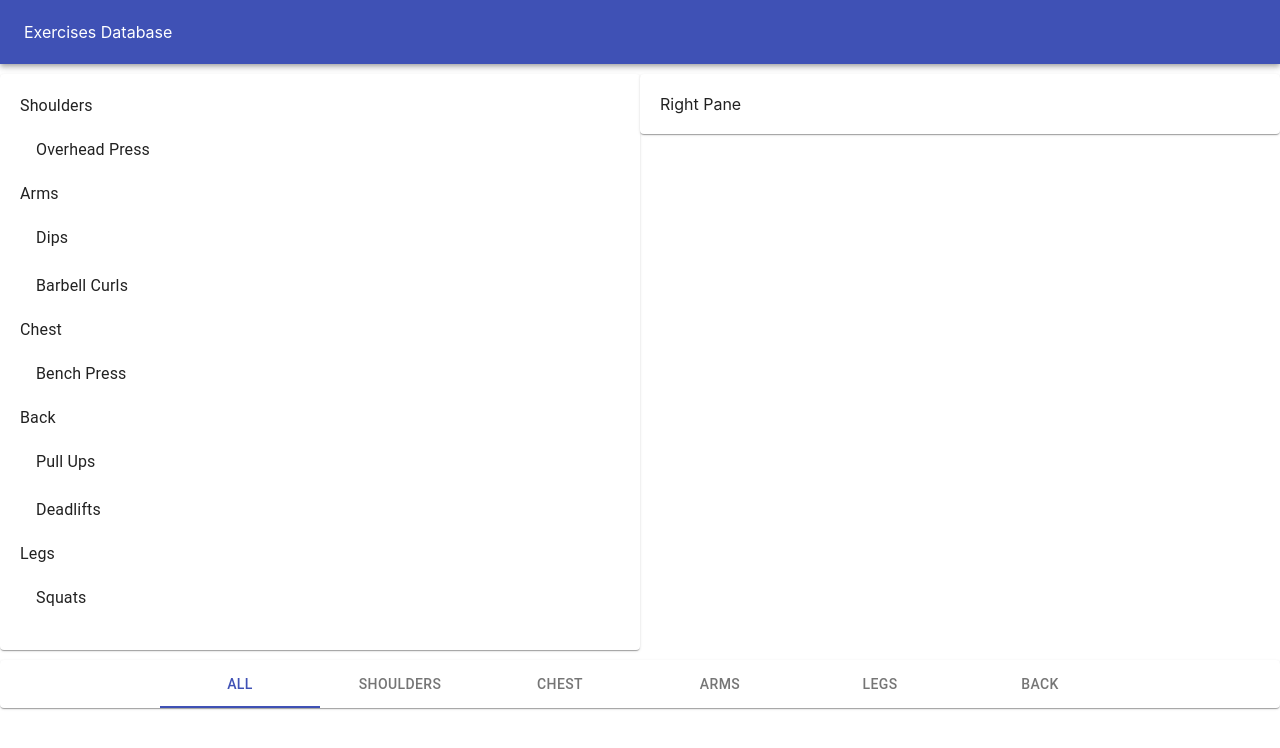
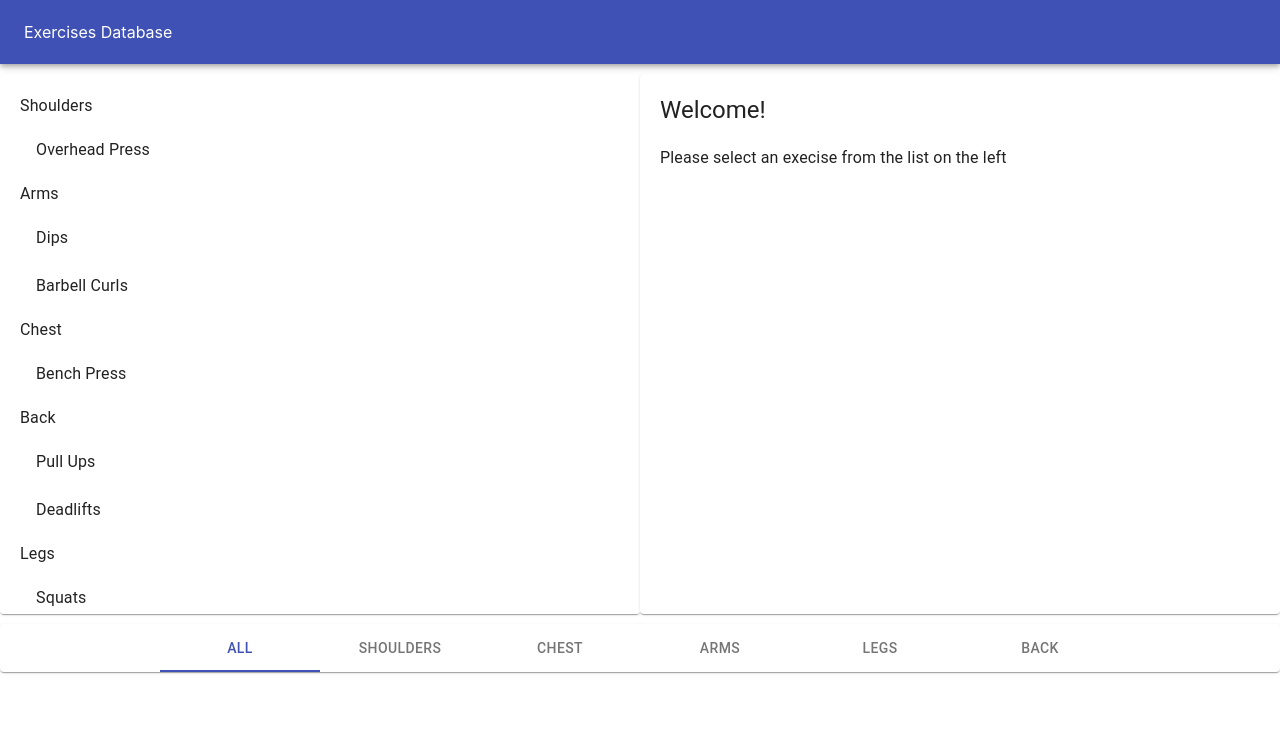
Before and after one commit to psx95/exercises-app-material-ui, a React (Create React App) app: page / in a window 1280 px wide. Shown: the top 748 px of the page. Built offline with nearby package versions, Linux system fonts and the light colour scheme.

Commit message:
feat(right-pane): completes the right pane and equalises height for both panes

```diff
--- a/src/Components/Exercises/RightPane.js
+++ b/src/Components/Exercises/RightPane.js
@@ -1,7 +1,15 @@
 import React from 'react';
-import { Paper } from '@material-ui/core';
+import { Paper, Typography } from '@material-ui/core';
 
 export default props =>
     <Paper style={props.styles}>
-        Right Pane
+        <Typography
+            variant="h5">
+            Welcome!
+        </Typography>
+        <Typography
+            variant="body1"
+            style={{ marginTop: 20 }}>
+            Please select an execise from the list on the left
+        </Typography>
     </Paper>
--- a/src/Components/Exercises/index.js
+++ b/src/Components/Exercises/index.js
@@ -4,7 +4,7 @@
 import RightPane from './RightPane';
 
 const styles = {
-    Paper: { padding: 20, marginTop: 10, marginBottom: 10 }
+    Paper: { padding: 20, marginTop: 10, marginBottom: 10, height: 500, overflowY: 'auto' }
 };
 
 export default ({ exercises }) =>
```
